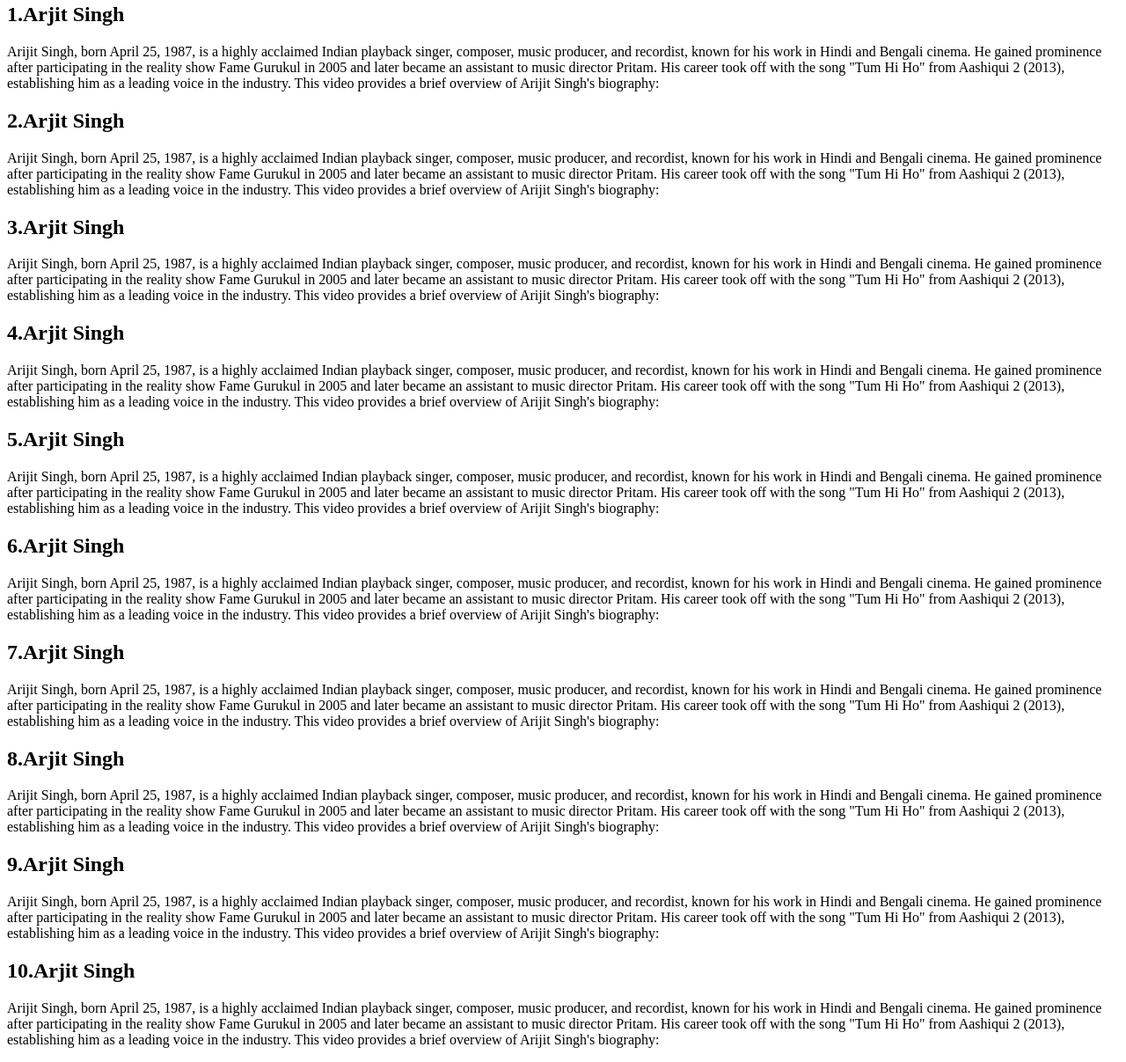
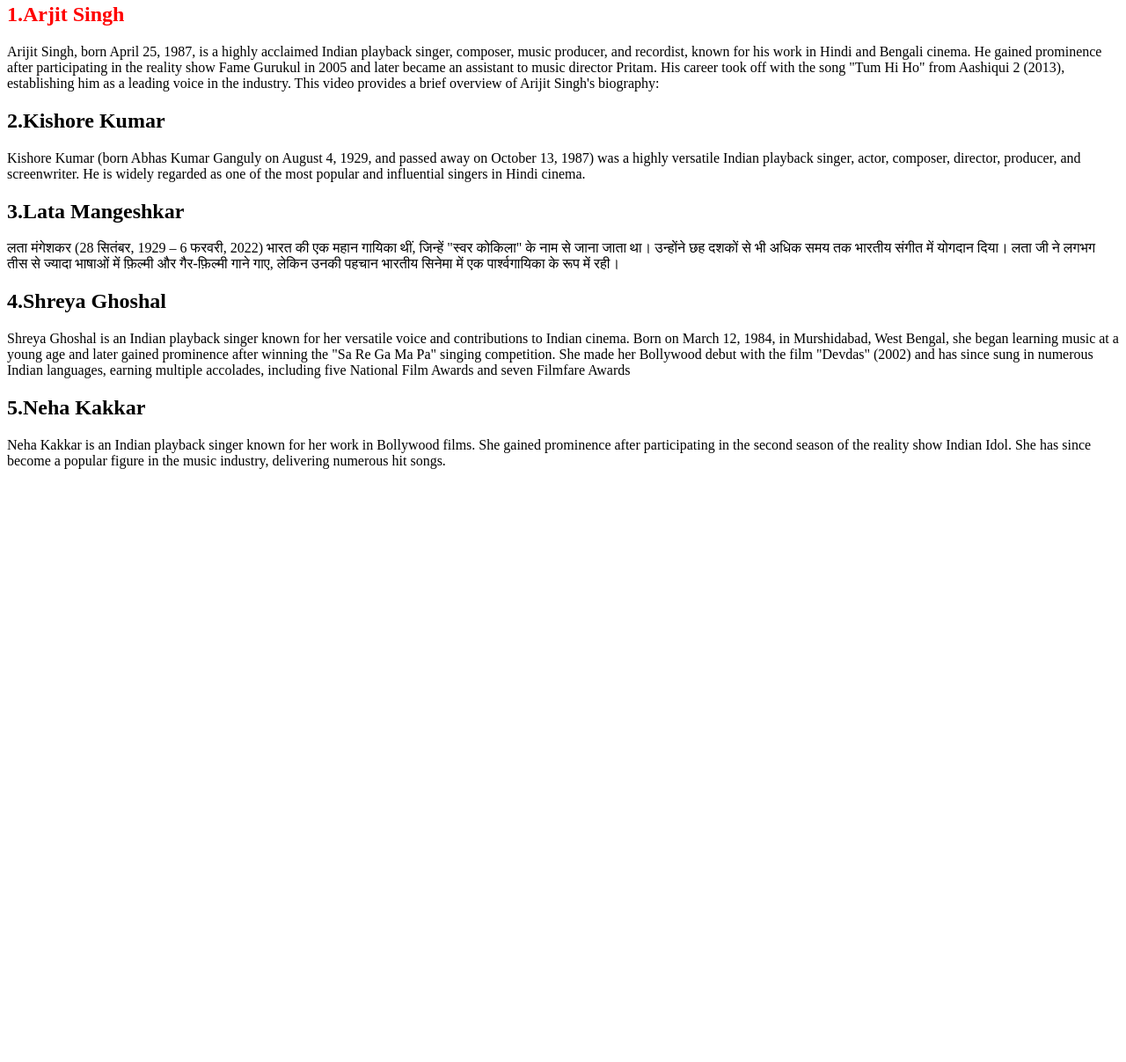
Before and after one commit to VIVEK4644/pruthvis, a plain HTML site: page 31julymixtag.html in a window 1280 px wide. Shown: the part 77-1284 px from the top of the page at 88% size. After the commit the page ends 800 px from the top, so only its background shows below. Drawn offline with Linux system fonts and the light colour scheme.

Commit message:
singer data

```diff
--- a/31julymixtag.html
+++ b/31julymixtag.html
@@ -10,42 +10,23 @@
     <center>
         <h1>Singer</h1>
     </center>
-    <h2>&#49;.Arjit Singh</h2>
+
+    <font color="red"><h2>&#49;.Arjit Singh</h2></font>
     <p> Arijit Singh, born April 25, 1987, is a highly acclaimed Indian playback singer, composer, music producer, and recordist, known for his work in Hindi and Bengali cinema. He gained prominence after participating in the reality show Fame Gurukul in 2005 and later became an assistant to music director Pritam. His career took off with the song "Tum Hi Ho" from Aashiqui 2 (2013), establishing him as a leading voice in the industry.
     This video provides a brief overview of Arijit Singh's biography:</p>
 
-    <h2>&#50;.Arjit Singh</h2>
-    <p> Arijit Singh, born April 25, 1987, is a highly acclaimed Indian playback singer, composer, music producer, and recordist, known for his work in Hindi and Bengali cinema. He gained prominence after participating in the reality show Fame Gurukul in 2005 and later became an assistant to music director Pritam. His career took off with the song "Tum Hi Ho" from Aashiqui 2 (2013), establishing him as a leading voice in the industry.
-    This video provides a brief overview of Arijit Singh's biography:</p>
-     <h2>&#51;.Arjit Singh</h2>
-    <p> Arijit Singh, born April 25, 1987, is a highly acclaimed Indian playback singer, composer, music producer, and recordist, known for his work in Hindi and Bengali cinema. He gained prominence after participating in the reality show Fame Gurukul in 2005 and later became an assistant to music director Pritam. His career took off with the song "Tum Hi Ho" from Aashiqui 2 (2013), establishing him as a leading voice in the industry.
-    This video provides a brief overview of Arijit Singh's biography:</p>
+    <h2>&#50;.Kishore Kumar</h2>
+    <p> Kishore Kumar (born Abhas Kumar Ganguly on August 4, 1929, and passed away on October 13, 1987) was a highly versatile Indian playback singer, actor, composer, director, producer, and screenwriter. He is widely regarded as one of the most popular and influential singers in Hindi cinema. </p>
 
-    <h2>&#52;.Arjit Singh</h2>
-    <p> Arijit Singh, born April 25, 1987, is a highly acclaimed Indian playback singer, composer, music producer, and recordist, known for his work in Hindi and Bengali cinema. He gained prominence after participating in the reality show Fame Gurukul in 2005 and later became an assistant to music director Pritam. His career took off with the song "Tum Hi Ho" from Aashiqui 2 (2013), establishing him as a leading voice in the industry.
-    This video provides a brief overview of Arijit Singh's biography:</p>
+     <h2>&#51;.Lata Mangeshkar</h2>
+    <p> लता मंगेशकर (28 सितंबर, 1929 – 6 फरवरी, 2022) भारत की एक महान गायिका थीं, जिन्हें "स्वर कोकिला" के नाम से जाना जाता था। उन्होंने छह दशकों से भी अधिक समय तक भारतीय संगीत में योगदान दिया। लता जी ने लगभग तीस से ज्यादा भाषाओं में फ़िल्मी और गैर-फ़िल्मी गाने गाए, लेकिन उनकी पहचान भारतीय सिनेमा में एक पार्श्वगायिका के रूप में रही।</p>
 
-    <h2>&#53;.Arjit Singh</h2>
-    <p> Arijit Singh, born April 25, 1987, is a highly acclaimed Indian playback singer, composer, music producer, and recordist, known for his work in Hindi and Bengali cinema. He gained prominence after participating in the reality show Fame Gurukul in 2005 and later became an assistant to music director Pritam. His career took off with the song "Tum Hi Ho" from Aashiqui 2 (2013), establishing him as a leading voice in the industry.
-    This video provides a brief overview of Arijit Singh's biography:</p>
+    <h2>&#52;.Shreya Ghoshal</h2>
+    <p>Shreya Ghoshal is an Indian playback singer known for her versatile voice and contributions to Indian cinema. Born on March 12, 1984, in Murshidabad, West Bengal, she began learning music at a young age and later gained prominence after winning the "Sa Re Ga Ma Pa" singing competition. She made her Bollywood debut with the film "Devdas" (2002) and has since sung in numerous Indian languages, earning multiple accolades, including five National Film Awards and seven Filmfare Awards</p>
 
-    <h2>&#54;.Arjit Singh</h2>
-    <p> Arijit Singh, born April 25, 1987, is a highly acclaimed Indian playback singer, composer, music producer, and recordist, known for his work in Hindi and Bengali cinema. He gained prominence after participating in the reality show Fame Gurukul in 2005 and later became an assistant to music director Pritam. His career took off with the song "Tum Hi Ho" from Aashiqui 2 (2013), establishing him as a leading voice in the industry.
-    This video provides a brief overview of Arijit Singh's biography:</p>
+    <h2>&#53;.Neha Kakkar</h2>
+    <p> Neha Kakkar is an Indian playback singer known for her work in Bollywood films. She gained prominence after participating in the second season of the reality show Indian Idol. She has since become a popular figure in the music industry, delivering numerous hit songs. </p>
 
-    <h2>&#55;.Arjit Singh</h2>
-    <p> Arijit Singh, born April 25, 1987, is a highly acclaimed Indian playback singer, composer, music producer, and recordist, known for his work in Hindi and Bengali cinema. He gained prominence after participating in the reality show Fame Gurukul in 2005 and later became an assistant to music director Pritam. His career took off with the song "Tum Hi Ho" from Aashiqui 2 (2013), establishing him as a leading voice in the industry.
-    This video provides a brief overview of Arijit Singh's biography:</p>
-    <h2>&#56;.Arjit Singh</h2>
-    <p> Arijit Singh, born April 25, 1987, is a highly acclaimed Indian playback singer, composer, music producer, and recordist, known for his work in Hindi and Bengali cinema. He gained prominence after participating in the reality show Fame Gurukul in 2005 and later became an assistant to music director Pritam. His career took off with the song "Tum Hi Ho" from Aashiqui 2 (2013), establishing him as a leading voice in the industry.
-    This video provides a brief overview of Arijit Singh's biography:</p>
-
-    <h2>&#57;.Arjit Singh</h2>
-    <p> Arijit Singh, born April 25, 1987, is a highly acclaimed Indian playback singer, composer, music producer, and recordist, known for his work in Hindi and Bengali cinema. He gained prominence after participating in the reality show Fame Gurukul in 2005 and later became an assistant to music director Pritam. His career took off with the song "Tum Hi Ho" from Aashiqui 2 (2013), establishing him as a leading voice in the industry.
-    This video provides a brief overview of Arijit Singh's biography:</p>
-    <h2>&#49;&#48;.Arjit Singh</h2>
-    <p> Arijit Singh, born April 25, 1987, is a highly acclaimed Indian playback singer, composer, music producer, and recordist, known for his work in Hindi and Bengali cinema. He gained prominence after participating in the reality show Fame Gurukul in 2005 and later became an assistant to music director Pritam. His career took off with the song "Tum Hi Ho" from Aashiqui 2 (2013), establishing him as a leading voice in the industry.
-    This video provides a brief overview of Arijit Singh's biography:</p>
 
 
 </body>
```
